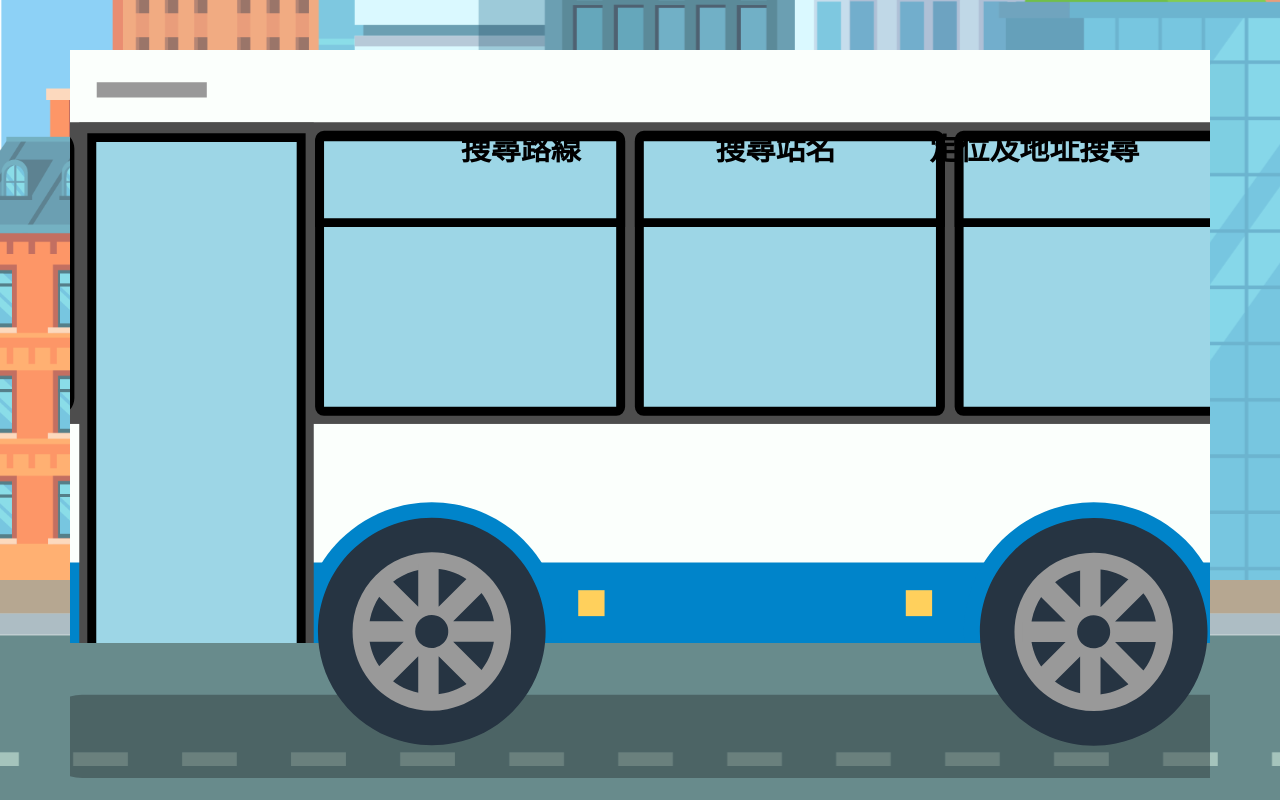
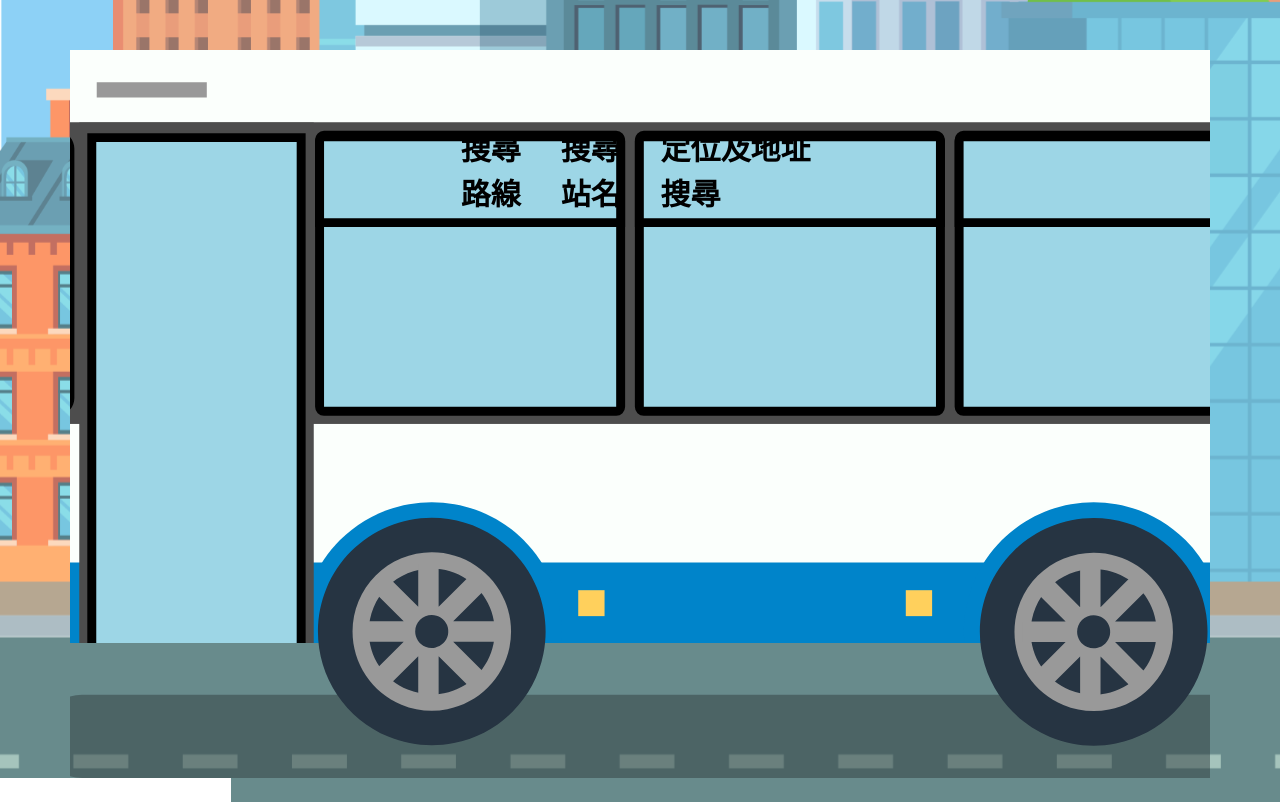
Before and after one commit to suochantsao/taiwan-bus-guide, a Vue app: page / in a window 1280 px wide. Built offline with nearby package versions, Linux system fonts and the light colour scheme.

Commit message:
搜尋欄位和標題更新

```diff
--- a/src/views/Home.vue
+++ b/src/views/Home.vue
@@ -2,9 +2,19 @@
   <div class="home">
     <p>test</p>
     <div class="bus-section">
-      <h4 class="search-route">搜尋路線</h4>
-      <h4 class="search-station">搜尋站名</h4>
-      <h4>定位及地址搜尋</h4>
+      <ul>
+        <li><h4 class="search-route">搜尋路線</h4></li>
+        <li><h4 class="search-station">搜尋站名</h4></li>
+        <li><h4>定位及地址搜尋</h4></li>
+      </ul>
+      <ul>
+        <li></li>
+        <li></li>
+        <li></li>
+      </ul>
+    </div>
+    <div class="input-section">
+      <input type="text" />
     </div>
   </div>
 </template>
@@ -37,6 +47,10 @@ export default {
     background-position: top;
     font-weight: bold;
     font-size: 30px;
+    ul {
+      display: flex;
+      width: 100%;
+    }
   }
   .search-route {
     margin-right: 18%;
```
